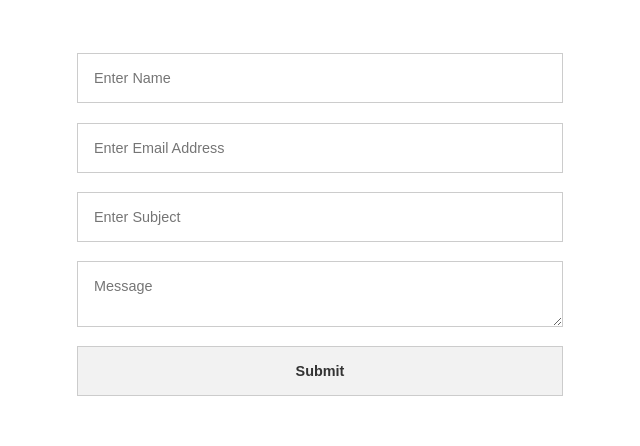
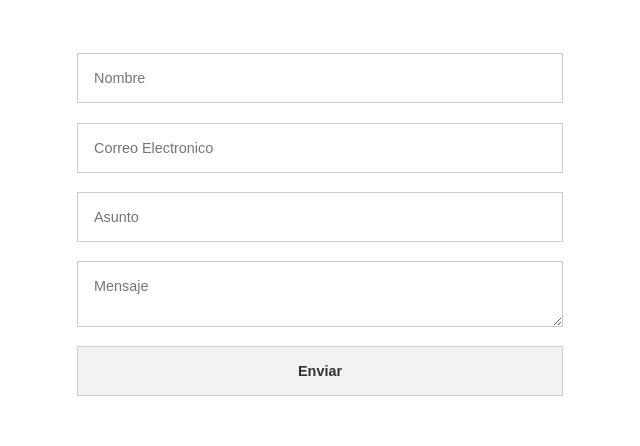
Before and after one commit to fgrubarth/porfolio, a plain HTML site: page index.html in a window 1280 px wide. Shown: the part 4227-4673 px from the top of the page, 587-1227 px from the left. Drawn offline with Linux system fonts and the light colour scheme; a script that the page names is missing; a web font is replaced by a local one.

Commit message:
formulario

```diff
--- a/index.html
+++ b/index.html
@@ -515,40 +515,40 @@
             <div class="form-page">
               <form action="https://formsubmit.co/fgrubarth@gmail.com" method="POST" class="form">
                 <div class="form-group group-bg">
-                  <label for="Name">Name</label>
+                  <label for="Name">Nombre</label>
                   <input
                     type="text"
                     name="Name"
                     id="Name"
-                    placeholder="Enter Name"
+                    placeholder="Nombre"
                     required
                   />
                 </div>
                 <div class="form-group group-bg">
-                  <label for="Email">Email</label>
+                  <label for="Email">Correo Electronico</label>
                   <input
                     type="email"
                     id="Email"
                     name="Email"
-                    placeholder="Enter Email Address"
+                    placeholder="Correo Electronico"
                     required
                   />
                 </div>
                 <div class="form-group group-bg">
-                  <label for="Subject">Subject (Optional)</label>
-                  <input name="Subject" type="text" id="Subject" placeholder="Enter Subject" />
+                  <label for="Subject">Asunto (Opcional)</label>
+                  <input name="Subject" type="text" id="Subject" placeholder="Asunto" />
                 </div>
                 <div class="form-group group-bg">
-                  <label for="Message">Message</label>
+                  <label for="Message">Mensaje</label>
                   <textarea
                     name="Message"
                     id="Message"
                     name="Message"
-                    placeholder="Message"
+                    placeholder="Mensaje"
                   ></textarea>
                 </div>
                 <div class="form-group">
-                  <button type="submit" value="submit" class="btn" >Submit</button>
+                  <button type="submit" value="submit" class="btn" >Enviar</button>
                 </div>
               </form>
             </div>
```
